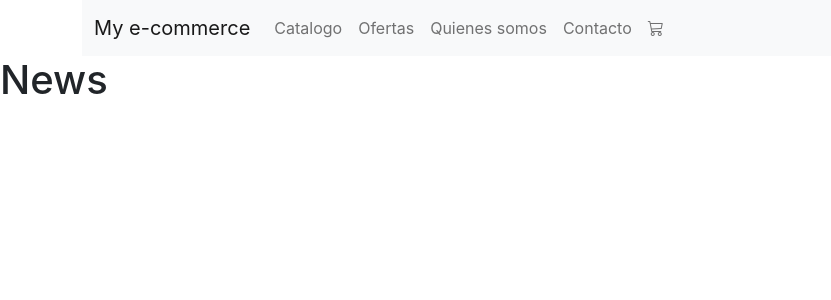
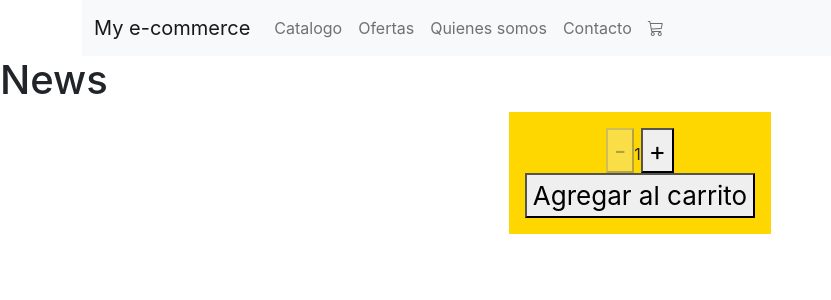
Before and after one commit to manuortega12/viteProject, a React (Vite) app: page / in a window 1280 px wide. Shown: the top 300 px of the page, without its empty margins (0-831 px from the left). Built offline with nearby package versions, Linux system fonts and the light colour scheme.

Commit message:
boton itemcount

```diff
--- /dev/null
+++ b/src/components/ItemCount/index.jsx
@@ -0,0 +1,32 @@
+import'./itemCount.css';
+
+
+import React, {useEffect, useState} from'react';
+
+export const ItemCount = ({initial, stock, onAdd}) => {
+    const[count,setCount] = useState(parseInt(initial));
+
+    const decrease = () => {
+    setCount(count - 1);
+    }
+    const increase = () => {
+        setCount(count + 1);
+        }
+
+    useEffect(()=> {
+        setCount(parseInt(initial));
+    }, [initial])
+
+    return(
+
+        <div className='counter'>
+            <button disabled={count <= 1} onClick={decrease}>-</button>
+            <span>{count}</span>
+            <button disabled={count >= stock} onClick={increase}>+</button>
+            <div>
+                <button disabled={stock <=0} onClick={() => onAdd(count)}>Agregar al carrito</button>
+            </div>
+        </div>
+    );
+}
+export default ItemCount;
--- /dev/null
+++ b/src/components/ItemCount/itemCount.css
@@ -0,0 +1,7 @@
+.counter{
+    width:fit-content;
+    background-color:gold;
+    margin:auto;
+    padding:1rem;
+    text-align:center;
+}
--- a/src/components/ItemListContainer/index.jsx
+++ b/src/components/ItemListContainer/index.jsx
@@ -1,10 +1,19 @@
+import ItemCount from "../ItemCount";
 import React from "react";
 import Title from "../Title";
 
 
 const ItemListContainer = ({ texto }) => {
+
+    const onAdd = (quantity) => {
+        console.log(`Compraste ${quantity} unidades`);
+    }
+
     return (
-        <Title greeting={texto}/>
+        <>
+            <Title greeting={texto}/>
+            <ItemCount initial={1} stock={5} onAdd={onAdd}/>
+        </>
     )
 }
 
```
